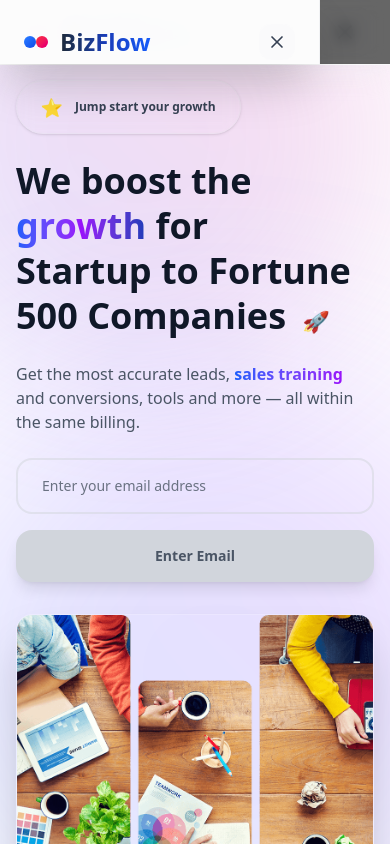
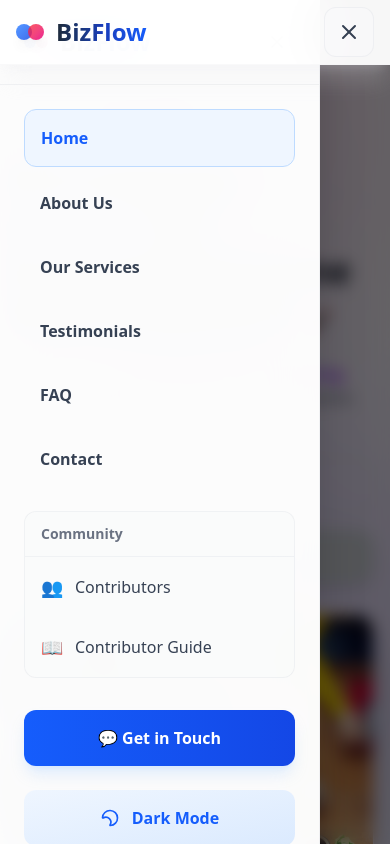
Before and after one commit to kanishka-commits/BizFlow, a React (Vite) app: page / in a window 390 px wide. Both pictures are taken after a click on the button 345 px from the left and 32 px from the top of the page. Shown: the top 844 px of the page. Built offline with nearby package versions, Linux system fonts and the light colour scheme.

Commit message:
hamburger

```diff
--- a/src/components/Navbar.jsx
+++ b/src/components/Navbar.jsx
@@ -90,23 +90,24 @@ const Navbar = () => {
   }, [isMenuOpen]);
 
   return (
+    <>
       <nav
         role="navigation"
         aria-label="Main Navigation"
-      className={`fixed top-0 inset-x-0 z-50 border-b backdrop-blur-xl transition-all duration-500 ${
+        className={`fixed top-0 inset-x-0 z-[9999] border-b backdrop-blur-xl transition-all duration-500 ${
           isDarkMode
             ? "bg-gray-900/95 border-gray-700/50 shadow-2xl shadow-gray-900/20"
             : "bg-white/95 border-gray-100/50 shadow-xl shadow-gray-200/20"
         }`}
       >
-      <div className="w-full flex justify-between items-center container mx-auto px-5 sm:px-7 lg:px-9 lg:h-20 h-16">
+        <div className="w-full flex justify-between items-center container mx-auto px-4 sm:px-6 lg:px-8 xl:px-9 h-16 lg:h-20">
           {/* Enhanced Logo */}
           <div className="flex items-center gap-3 cursor-pointer group">
             <div className="flex items-center gap-1">
               <div className="w-4 h-4 bg-gradient-to-br from-blue-500 to-blue-700 rounded-full opacity-80 group-hover:opacity-100 transition-all duration-300 shadow-lg transform hover:scale-110 hover:rotate-180" />
               <div className="w-4 h-4 bg-gradient-to-br from-red-500 to-pink-600 rounded-full -ml-2 opacity-80 group-hover:opacity-100 transition-all duration-300 shadow-lg transform hover:scale-110 hover:-rotate-180" />
             </div>
-          <span className={`text-4xl font-bold bg-gradient-to-r bg-clip-text text-transparent transition-all duration-300 hover:scale-105 ${
+            <span className={`text-2xl sm:text-3xl lg:text-4xl font-bold bg-gradient-to-r bg-clip-text text-transparent transition-all duration-300 hover:scale-105 ${
                 isDarkMode
                   ? "from-white via-blue-100 to-blue-300 group-hover:from-blue-300 group-hover:to-cyan-300"
                   : "from-gray-800 via-blue-800 to-blue-600 group-hover:from-blue-600 group-hover:to-blue-800"
@@ -119,15 +120,15 @@ const Navbar = () => {
             </span>
           </div>
 
-        {/* Enhanced Desktop Navigation */}
-        <div className="hidden xl:flex items-center lg:gap-8 xl:gap-12">
+          {/* Enhanced Desktop Navigation - Fixed breakpoint from xl to lg */}
+          <div className="hidden lg:flex items-center gap-6 xl:gap-8 2xl:gap-12">
             {navLinks.map((link) => {
               const isActive = activeLink === link.href;
               return (
                 <button
                   key={link.href}
                   onClick={() => handleNavClick(link.href)}
-                className={`text-base font-semibold relative overflow-hidden group transition-all duration-500 transform hover:scale-110 hover:-translate-y-1 px-3 py-2 rounded-lg ${
+                  className={`text-sm xl:text-base font-semibold relative overflow-hidden group transition-all duration-500 transform hover:scale-110 hover:-translate-y-1 px-3 py-2 rounded-lg ${
                     isActive
                       ? "text-blue-600 shadow-lg shadow-blue-200/50"
                       : isDarkMode
@@ -168,7 +169,7 @@ const Navbar = () => {
             <div ref={dropdownRef} className="relative">
               <button
                 onClick={() => setIsDropdownOpen(!isDropdownOpen)}
-              className={`flex items-center gap-2 text-base font-semibold relative overflow-hidden group transition-all duration-500 transform hover:scale-110 hover:-translate-y-1 px-3 py-2 rounded-lg ${
+                className={`flex items-center gap-2 text-sm xl:text-base font-semibold relative overflow-hidden group transition-all duration-500 transform hover:scale-110 hover:-translate-y-1 px-3 py-2 rounded-lg ${
                   isDarkMode
                     ? "text-gray-300 hover:text-blue-400 hover:shadow-lg hover:shadow-blue-900/20"
                     : "text-gray-600 hover:text-blue-600 hover:shadow-lg hover:shadow-blue-200/30"
@@ -204,7 +205,7 @@ const Navbar = () => {
                 />
               </button>
 
-            {/* Dropdown Menu */}
+              {/* Dropdown Menu - Fixed z-index */}
               {isDropdownOpen && (
                 <div
                   className={`absolute top-full right-0 mt-3 w-56 rounded-2xl border shadow-2xl backdrop-blur-xl overflow-hidden z-[60] transition-all duration-500 transform origin-top-right ${
@@ -253,8 +254,8 @@ const Navbar = () => {
             </div>
           </div>
 
-        {/* Enhanced Desktop CTA + Theme Toggle */}
-        <div className="hidden xl:flex items-center gap-4">
+          {/* Enhanced Desktop CTA + Theme Toggle - Fixed breakpoint */}
+          <div className="hidden lg:flex items-center gap-3 xl:gap-4">
             <button
               onClick={() => {
                 const newsletter = document.getElementById("newsletter");
@@ -262,13 +263,13 @@ const Navbar = () => {
                   newsletter.scrollIntoView({ behavior: "smooth" });
                 }
               }}
-            className={`relative overflow-hidden min-w-[150px] px-7 py-3 rounded-xl font-semibold text-sm transition-all duration-300 group transform hover:scale-105 hover:-translate-y-1 ${
+              className={`relative overflow-hidden min-w-[120px] xl:min-w-[150px] px-4 xl:px-7 py-2.5 xl:py-3 rounded-xl font-semibold text-xs xl:text-sm transition-all duration-300 group transform hover:scale-105 hover:-translate-y-1 ${
                 isDarkMode
                   ? "bg-gradient-to-r from-blue-600 via-blue-700 to-cyan-600 text-white shadow-lg shadow-blue-900/30 hover:shadow-xl hover:shadow-blue-900/40"
                   : "bg-gradient-to-r from-blue-600 to-blue-700 text-white shadow-lg shadow-blue-200/50 hover:shadow-xl hover:shadow-blue-300/60"
               }`}
             >
-            <span className="relative z-10 flex items-center gap-2">
+              <span className="relative z-10 flex items-center gap-1 xl:gap-2">
                 💬 Get in Touch
               </span>
               <div className="absolute inset-0 bg-gradient-to-r from-blue-500 to-cyan-500 opacity-0 group-hover:opacity-100 transition-opacity duration-300" />
@@ -276,7 +277,7 @@ const Navbar = () => {
 
             <button
               onClick={changeTheme}
-            className={`w-11 h-11 flex items-center justify-center rounded-xl transition-all duration-300 group transform hover:scale-110 hover:rotate-12 ${
+              className={`w-10 h-10 xl:w-11 xl:h-11 flex items-center justify-center rounded-xl transition-all duration-300 group transform hover:scale-110 hover:rotate-12 ${
                 isDarkMode
                   ? "bg-gradient-to-br from-gray-700 to-gray-800 hover:from-gray-600 hover:to-gray-700 text-yellow-400 shadow-lg shadow-gray-800/50"
                   : "bg-gradient-to-br from-blue-50 to-blue-100 hover:from-blue-100 hover:to-blue-200 text-blue-600 shadow-lg shadow-blue-200/50"
@@ -284,14 +285,14 @@ const Navbar = () => {
               aria-label={isDarkMode ? "Switch to light mode" : "Switch to dark mode"}
             >
               <div className={`transition-transform duration-500 ${isDarkMode ? "rotate-0" : "rotate-180"}`}>
-              {isDarkMode ? <Sun className="h-5 w-5" /> : <Moon className="h-5 w-5" />}
+                {isDarkMode ? <Sun className="h-4 w-4 xl:h-5 xl:w-5" /> : <Moon className="h-4 w-4 xl:h-5 xl:w-5" />}
               </div>
             </button>
           </div>
 
-        {/* Enhanced Mobile Menu Button */}
+          {/* Enhanced Mobile Menu Button - Fixed z-index */}
           <button
-          className={`xl:hidden p-3 rounded-xl transition-all duration-300 transform hover:scale-105 ${
+            className={`lg:hidden relative z-[10000] p-3 rounded-xl transition-all duration-300 transform hover:scale-105 ${
               isDarkMode
                 ? "bg-gray-800/50 hover:bg-gray-700/50 text-white border border-gray-700/50"
                 : "bg-gray-50/50 hover:bg-gray-100/50 text-gray-700 border border-gray-200/50"
@@ -304,16 +305,19 @@ const Navbar = () => {
             </div>
           </button>
         </div>
+      </nav>
 
-      {/* Enhanced Mobile Menu Overlay */}
+      {/* Enhanced Mobile Menu Overlay - Fixed z-index */}
       <div
-        className={`fixed inset-0 bg-black/60 backdrop-blur-sm z-50 transition-all duration-500 ${
+        className={`fixed inset-0 bg-black/60 backdrop-blur-sm z-[9990] transition-all duration-500 lg:hidden ${
           isMenuOpen ? "opacity-100 visible" : "opacity-0 invisible"
         }`}
         onClick={() => setIsMenuOpen(false)}
       />
+
+      {/* Mobile Menu Sidebar - Fixed z-index */}
       <div
-        className={`fixed top-0 left-0 bottom-0 w-80 max-w-[85vw] z-[110] border-r shadow-2xl backdrop-blur-xl overflow-hidden transition-all duration-500 transform ${
+        className={`fixed top-0 left-0 bottom-0 w-80 max-w-[85vw] z-[9995] border-r shadow-2xl backdrop-blur-xl overflow-hidden transition-all duration-500 transform lg:hidden ${
           isDarkMode
             ? "bg-gray-900/98 border-gray-700/50"
             : "bg-white/98 border-gray-200/50"
@@ -478,7 +482,7 @@ const Navbar = () => {
           }
         }
       `}</style>
-    </nav>
+    </>
   );
 };
 
```
Lines whose indentation alone changed are shown as unchanged.
